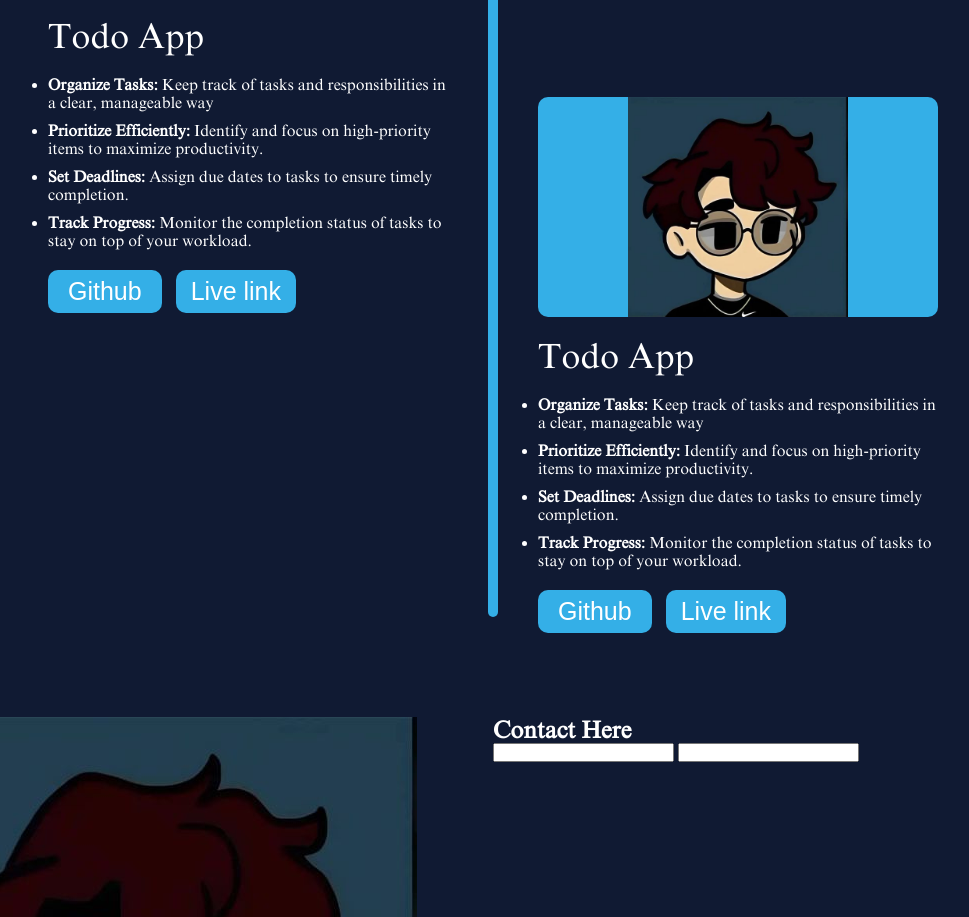
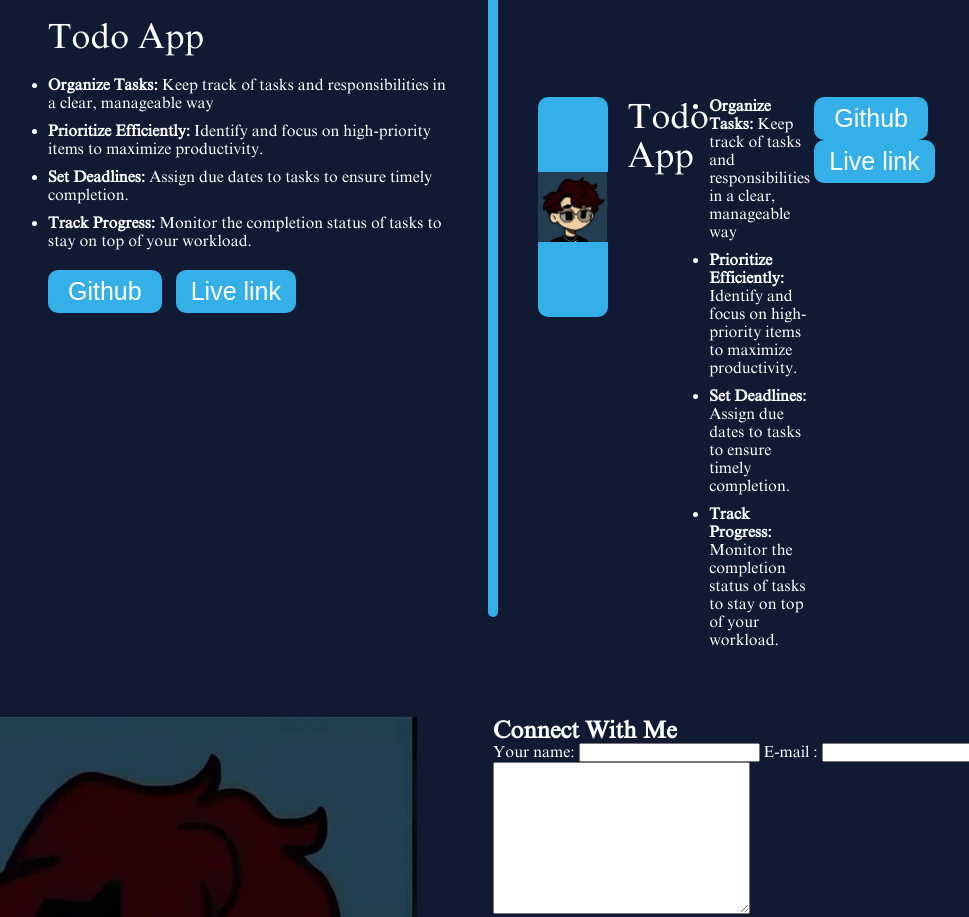
Before and after one commit to mr-ritesh-giri/my_portfolio-, a plain HTML site: page frontend/index.html in a window 1280 px wide. Shown: the part 2023-2940 px from the top of the page, without its empty margins (147-1116 px from the left). Drawn offline with Linux system fonts and the light colour scheme.

Commit message:
Contact page

```diff
--- a/frontend/index.html
+++ b/frontend/index.html
@@ -269,16 +269,17 @@
         </div>
         <div class="right-contact">
           <div class="contact-top">
-            <h2 class="contact-here">Contact Here</h2>
+            <h2 class="contact-here">Connect With Me</h2>
           </div>
-          <label for="email"></label>
+          <label for="name">Your name:</label>
+          <input type="text" id="name" />
+          <label for="email">E-mail :</label>
           <input type="email" name="email" id="email" />
           <label for="message"></label>
-          <input type="message" name="message" id="message" />
+          <textarea name="" id="" cols="30" rows="10"></textarea>
         </div>
       </div>
     </section>
-    <!-- <section id="about"></section> -->
     <script
       src="https://kit.fontawesome.com/710eb4308b.js"
       crossorigin="anonymous"
--- a/frontend/style.css
+++ b/frontend/style.css
@@ -373,6 +373,8 @@ main {
   float: right;
 }
 .right-project {
+  display: flex;
+  justify-content: center;
   float: left;
   margin-top: 40vh;
 }
```
